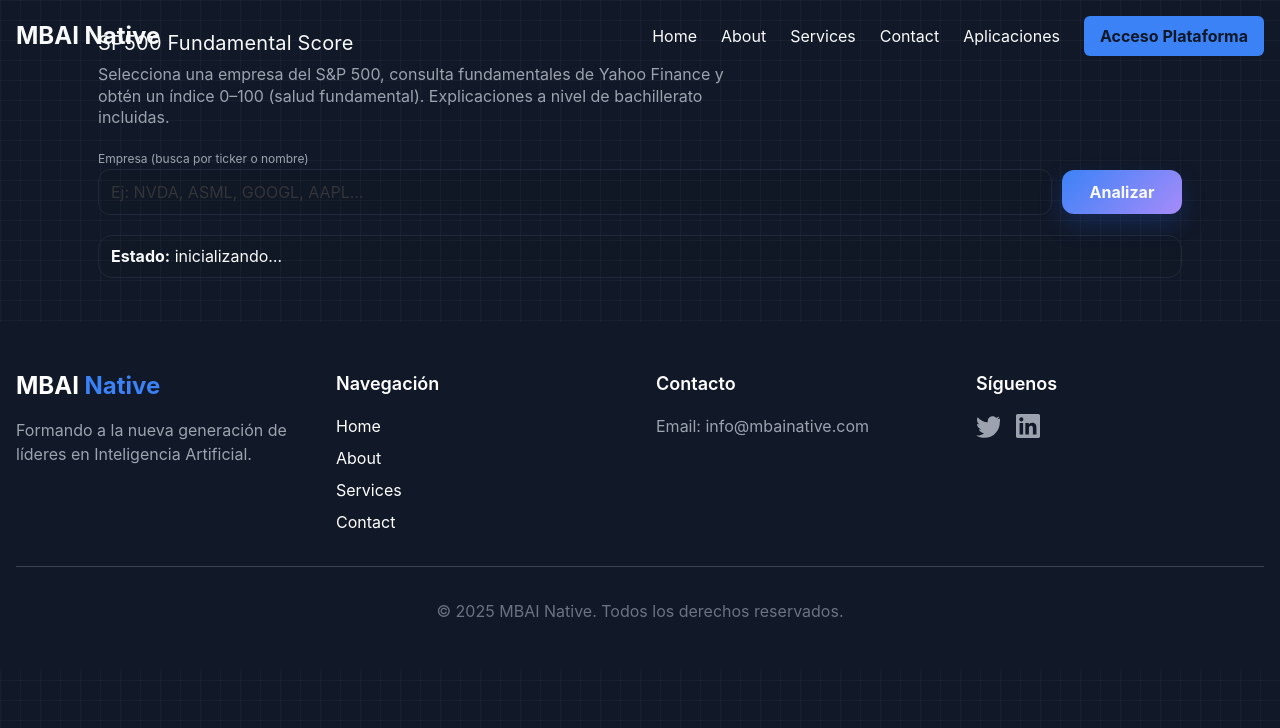
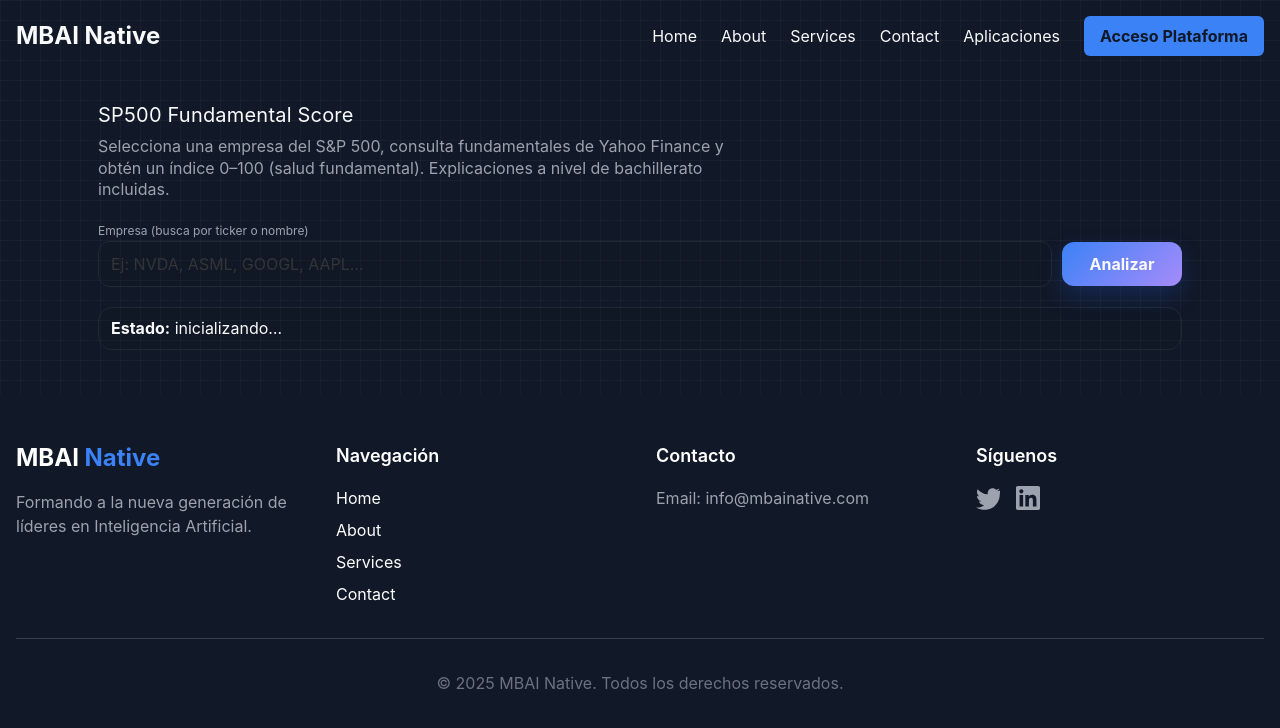
Before and after one commit to lbt00001-beep/mbainative-website, a Next.js app in the folder app/: page /aplicaciones/inversion-fundamentales in a window 1280 px wide. Shown: the top 728 px of the page. Built offline with nearby package versions, Linux system fonts and the light colour scheme.

Commit message:
Fix header overlapping content blocking mouse events

```diff
--- a/app/components/aplicaciones/InversionFundamentales.module.css
+++ b/app/components/aplicaciones/InversionFundamentales.module.css
@@ -1,4 +1,4 @@
-.wrap{max-width:1120px; margin:0 auto; padding:28px 18px 44px;}
+.wrap{max-width:1120px; margin:0 auto; padding:100px 18px 44px;}
     .header{
       display:flex; gap:14px; align-items:flex-start; justify-content:space-between; flex-wrap:wrap;
       margin-bottom:16px;
```
Also changed, not shown: 1 other file (tests, documents, lock files or other folders).
